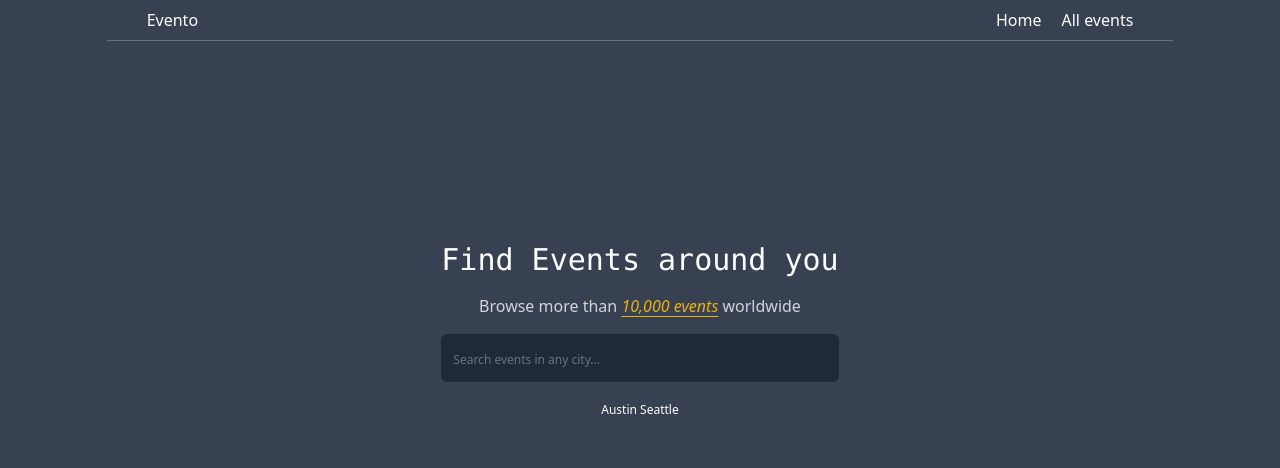
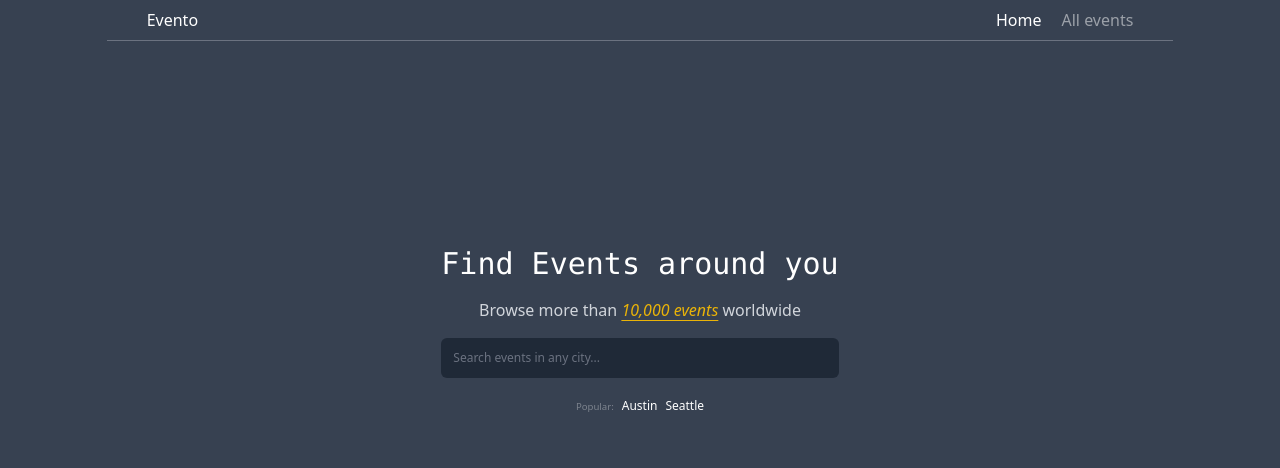
Before and after one commit to tsdineshjai/nextjs-evento, a Next.js app: page / in a window 1280 px wide. Shown: the top 468 px of the page. Built offline with nearby package versions, Linux system fonts and the light colour scheme.

Commit message:
home page styling and routing done

```diff
--- a/src/app/layout.tsx
+++ b/src/app/layout.tsx
@@ -5,7 +5,7 @@ import Footer from "@/components/Footer";
 
 export const metadata: Metadata = {
 	title: "Evento App",
-	description: "Generated by CNP",
+	description: "Browse moret than 10000 events worldwide",
 };
 
 export default function RootLayout({
@@ -14,7 +14,7 @@ export default function RootLayout({
 	children: React.ReactNode;
 }>) {
 	return (
-		<html lang="en">
+		<html lang="en" suppressHydrationWarning={true}>
 			<body className="bg-gray-700 text-white w-10/12 flex flex-col mx-auto h-screen justify-between  ">
 				<Header />
 				{children}
--- a/src/app/page.tsx
+++ b/src/app/page.tsx
@@ -1,3 +1,7 @@
+"use client";
+
+import Link from "next/link";
+
 function page() {
 	return (
 		<section className=" px-3 mx-auto flex flex-col items-center -mt-36">
@@ -5,7 +9,11 @@ function page() {
 
 			<h3 className="py-2 text-gray-300">
 				Browse more than{" "}
-				<i className="underline underline-offset-4  text-yellow-500"> 10,000 events</i> worldwide
+				<i className="underline underline-offset-4  text-yellow-500">
+					{" "}
+					10,000 events
+				</i>{" "}
+				worldwide
 			</h3>
 
 			<input
@@ -13,10 +21,15 @@ function page() {
 				name=""
 				id=""
 				placeholder="Search events in any city..."
-				className="placeholder:text-gray-500 p-3 bg-gray-800 border-none outline-none my-2 rounded-md w-full placeholder:text-xs"
+				className="placeholder:text-gray-500 p-3 bg-gray-800 border-none outline-none my-2 rounded-md w-full placeholder:text-xs text-xs text-grey-800"
 			/>
 
-			<p className="pt-3 font-extralight text-xs">Austin Seattle</p>
+			<p className="pt-3 font-extralight text-xs">
+				{" "}
+				<small className="text-white/35 mr-2">Popular:</small>
+				<Link href={"/events/austin"} className=" mr-2">Austin</Link>
+				<Link href={"/events/seattle"}>Seattle</Link>
+			</p>
 		</section>
 	);
 }
--- a/src/components/Footer.tsx
+++ b/src/components/Footer.tsx
@@ -8,10 +8,18 @@ function Footer() {
 			<p>&#169; FlashByte. ALl rights reserved</p>
 
 			<section>
-				<Link href={"/terms&conditions"} className="mr-2">
+				<Link
+					href={"/terms&conditions"}
+					className="mr-2 hover:underline hover:cursor-pointer "
+				>
 					Terms & Conditions
 				</Link>
-				<Link href={"/privacy-policy"}>Privacy Policy</Link>
+				<Link
+					href={"/privacy-policy"}
+					className="hover:underline hover:cursor-pointer"
+				>
+					Privacy Policy
+				</Link>
 			</section>
 		</main>
 	);
--- a/src/components/Header.tsx
+++ b/src/components/Header.tsx
@@ -1,20 +1,38 @@
+"use client";
+
+import clsx from "clsx";
 import Link from "next/link";
+import { usePathname } from "next/navigation";
 import React from "react";
 
 function Header() {
+	const pathName = usePathname();
+	console.log(pathName);
 	return (
 		<header className="flex justify-between px-10 py-2 mb-3 border-b border-gray-500 ">
 			<p className="">Evento</p>
 			<section className="flex gap-5 ">
 				<Link
 					href={"/"}
-					className="hover:underline underline-offset-[12px]  decoration-4 decoration-yellow-500"
+					className={clsx(
+						"hover:underline underline-offset-[12px]  decoration-4 decoration-yellow-500",
+						{
+							"text-white": pathName === "/",
+							"text-white/50": pathName !== "/",
+						}
+					)}
 				>
 					Home
 				</Link>
 				<Link
 					href={"/events/all"}
-					className="hover:underline underline-offset-[12px] decoration-4 decoration-yellow-500 "
+					className={clsx(
+						"hover:underline underline-offset-[12px] decoration-4 decoration-yellow-500 ",
+						{
+							"text-white": pathName === "/events/all",
+							"text-white/50": pathName !== "/events/all",
+						}
+					)}
 				>
 					All events
 				</Link>
@@ -24,3 +42,17 @@ function Header() {
 }
 
 export default Header;
+
+/*
+
+		className={clsx(
+						"hover:underline underline-offset-[12px] decoration-4 decoration-yellow-500 ",
+					), {
+             "text-white" : pathName === "/events/all",
+						 "text-white/50" : pathName !== "/events/all"
+					}}
+
+						className={` ${
+						pathName === "/" ? "text-white" : "text-white/50"
+					} `}
+*/
```
Also changed, not shown: package.json (+7 -5 lines), 2 other files (tests, documents, lock files or other folders).
